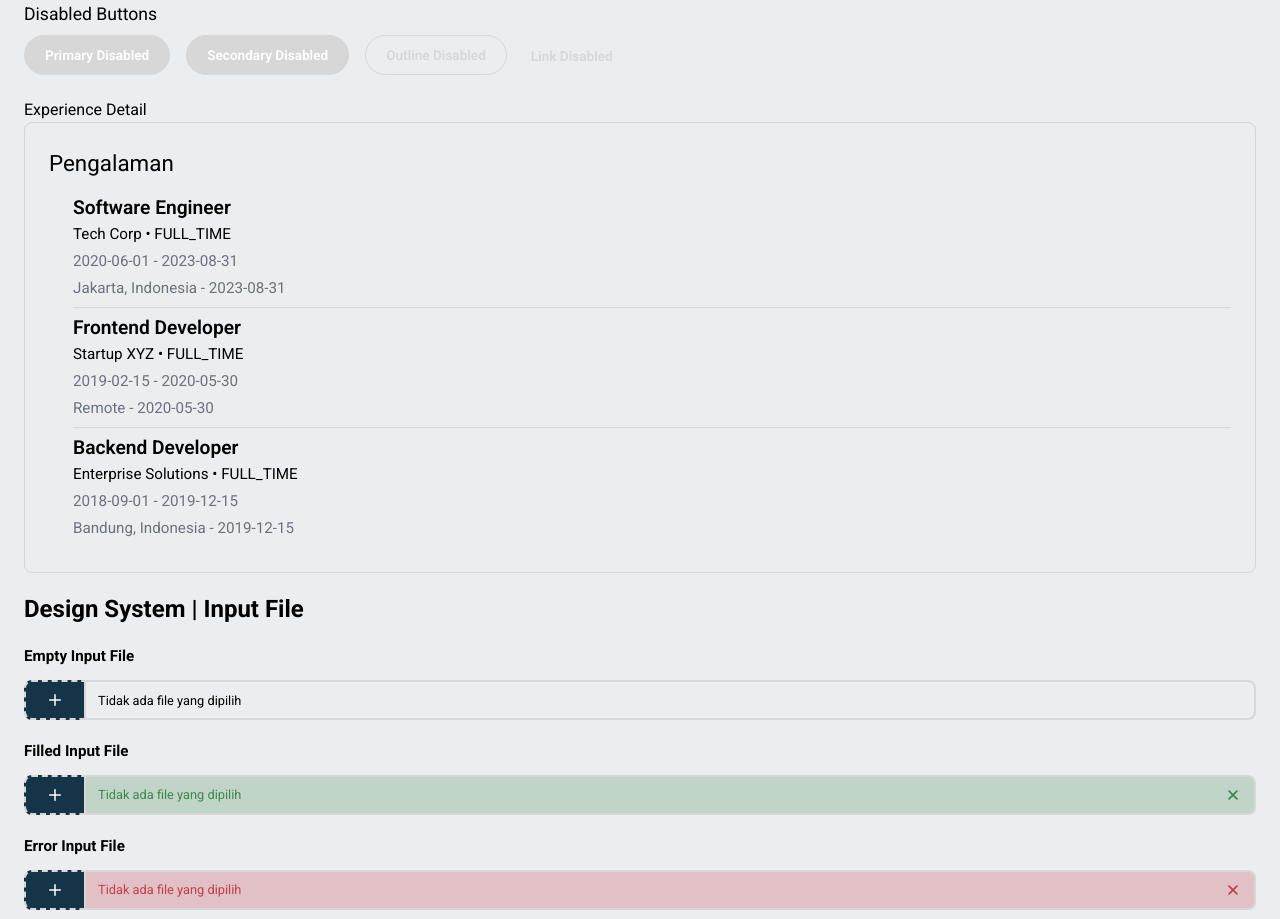
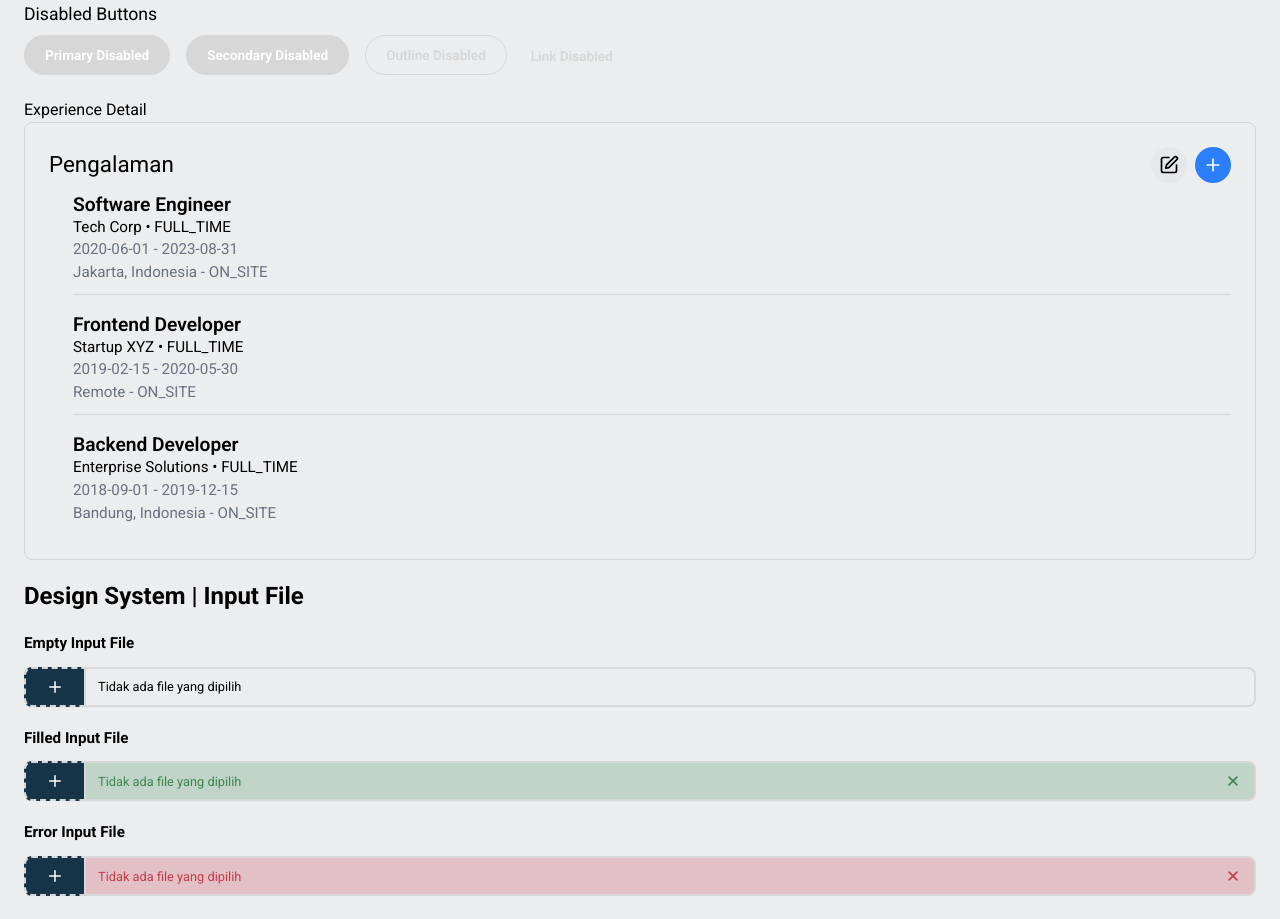
Before and after one commit to Rencanakan-id/rencanakan-talent_pool-frontend, a React (Vite) app: page /design in a window 1280 px wide. Shown: the part 2760-3679 px from the top of the page. Built offline with nearby package versions, Linux system fonts and the light colour scheme.

Commit message:
feat: Add pop up component to experience section

```diff
--- a/src/components/ui/experience.tsx
+++ b/src/components/ui/experience.tsx
@@ -1,4 +1,9 @@
+import { useState } from 'react';
 import { Typography } from '../atoms/typography';
+import { Modal } from './modal';
+import { Pencil, Plus, Edit } from 'lucide-react';
+import { Input } from './input';
+
 export type EmploymentType =
   | 'FULL_TIME'
   | 'PART_TIME'
@@ -28,29 +33,66 @@ interface ExperienceProps {
 }
 
 const Experience: React.FC<ExperienceProps> = ({ experiences = [] }) => {
+  const [isModalOpen, setIsModalOpen] = useState(false);
+  const [editingExperience, setEditingExperience] = useState<ExperienceDetail | null>(null);
+  const [isEditMode, setIsEditMode] = useState(false); // State untuk menampilkan ikon pensil
+
+  const handleEdit = (exp: ExperienceDetail) => {
+    setEditingExperience(exp);
+    setIsModalOpen(true);
+  };
+
+  const handleAdd = () => {
+    setEditingExperience(null);
+    setIsModalOpen(true);
+  };
+
   return (
     <div className="min-h-[200px] w-full rounded-[8px] border border-gray-300 px-6 py-6">
-      <Typography variant="p1" className="pb-4">
-        Pengalaman
-      </Typography>
+      {/* Header dengan tombol Add dan Edit */}
+      <div className="flex justify-between items-center">
+        <Typography variant="p1">Pengalaman</Typography>
+        <div className="flex space-x-2">
+          {/* Tombol Edit */}
+          <button
+            onClick={() => setIsEditMode(!isEditMode)}
+            className="p-2 rounded-full bg-gray-200 hover:bg-gray-300"
+          >
+            <Edit size={20} />
+          </button>
+          {/* Tombol Add */}
+          <button
+            onClick={handleAdd}
+            className="p-2 rounded-full bg-blue-500 text-white hover:bg-blue-600"
+          >
+            <Plus size={20} />
+          </button>
+        </div>
+      </div>
 
       {experiences.length > 0 ? (
         <div className="w-full space-y-2 divide-y divide-gray-300 pl-6">
           {experiences.map((exp) => (
-            <div key={exp.id} className="min-h-[112px] space-y-1">
-              <Typography variant="h5"> {exp.title} </Typography>
-              <Typography variant="p3">
-                {' '}
-                {exp.company} • {exp.employmentType}{' '}
-              </Typography>
-              <Typography variant="p3" className="text-gray-500">
-                {' '}
-                {exp.startDate} - {exp.endDate}{' '}
-              </Typography>
-              <Typography variant="p3" className="text-gray-500">
-                {' '}
-                {exp.location} - {exp.endDate}{' '}
-              </Typography>
+            <div key={exp.id} className="min-h-[112px] space-y-1 flex justify-between items-center">
+              <div>
+                <Typography variant="h5">{exp.title}</Typography>
+                <Typography variant="p3">{exp.company} • {exp.employmentType}</Typography>
+                <Typography variant="p3" className="text-gray-500">
+                  {exp.startDate} - {exp.endDate}
+                </Typography>
+                <Typography variant="p3" className="text-gray-500">
+                  {exp.location} - {exp.locationType}
+                </Typography>
+              </div>
+              {/* Tampilkan ikon Pensil jika isEditMode true */}
+              {isEditMode && (
+                <button
+                  onClick={() => handleEdit(exp)}
+                  className="p-2 rounded-full bg-gray-200 hover:bg-gray-300"
+                >
+                  <Pencil size={16} />
+                </button>
+              )}
             </div>
           ))}
         </div>
@@ -59,6 +101,25 @@ const Experience: React.FC<ExperienceProps> = ({ experiences = [] }) => {
           Tidak ada pengalaman.
         </Typography>
       )}
+
+      {/* Modal untuk Add / Edit */}
+      {isModalOpen && (
+        <Modal title={editingExperience ? 'Edit Pengalaman' : 'Tambah Pengalaman'} isOpen={true} onClose={() => setIsModalOpen(false)}>
+          <div className="flex flex-col space-y-4">
+            <Input label="Judul" placeholder="Judul" />
+            <Input label="Perusahaan" placeholder="Perusahaan" />
+            <Input label="Jenis Pekerjaan" placeholder="Jenis Pekerjaan" />
+            <div className="flex space-x-2">
+              <Input label="Tanggal Mulai" placeholder="Tanggal Mulai" type='date' />
+              <Input label="Tanggal Selesai" placeholder="Tanggal Selesai" type='date' />
+            </div>
+
+            <button className="bg-blue-500 text-white py-2 rounded-md">
+              {editingExperience ? 'Simpan' : 'Tambah'}
+            </button>
+          </div>
+        </Modal>
+      )}
     </div>
   );
 };
--- a/src/modules/TalentProfileModule/Section/talentExperience.tsx
+++ b/src/modules/TalentProfileModule/Section/talentExperience.tsx
@@ -0,0 +1,78 @@
+import { useEffect, useState } from 'react';
+import { Button } from '@/components';
+import Experience, { ExperienceDetail } from '@/components/ui/experience';
+import UserProfileCard, { UserProfile } from '@/components/ui/profile';
+import { ArrowLeft, BookmarkIcon } from 'lucide-react';
+import Location from '@/components/ui/location';
+import Cookies from 'js-cookie';
+
+export const TalentExperience: React.FC = () => {
+
+    const experience: ExperienceDetail[] = [
+        {
+          id: 1,
+          title: 'Frontend Developer',
+          employmentType: 'FULL_TIME',
+          locationType: 'HYBRID',
+          talentId: 1,
+          company: 'Google',
+          location: 'Mountain View, CA',
+          startDate: '2019-01-01',
+          endDate: '2021-01-01',
+        },
+        {
+          id: 2,
+          title: 'Backend Developer',
+          employmentType: 'FULL_TIME',
+          locationType: 'HYBRID',
+          talentId: 1,
+          company: 'Facebook',
+          location: 'Menlo Park, CA',
+          startDate: '2017-01-01',
+          endDate: '2019-01-01',
+        },
+        {
+          id: 3,
+          title: 'Fullstack Developer',
+          employmentType: 'FULL_TIME',
+          locationType: 'HYBRID',
+          talentId: 1,
+          company: 'Amazon',
+          location: 'Seattle, WA',
+          startDate: '2015-01-01',
+          endDate: '2017-01-01',
+        },
+      ];
+
+
+  return !experience ? (
+    <div className="absolute inset-0 flex h-full w-full items-center justify-center">
+      <div
+        data-testid="loading-spinner"
+        className="h-8 w-8 animate-spin rounded-full border-4 border-gray-300 border-t-blue-500"
+      ></div>
+    </div>
+  ) : (
+    <div className="flex w-full justify-center">
+      <div className="m-6 w-full max-w-6xl justify-center bg-white">
+        <div className="flex w-full justify-between p-4">
+          <Button variant="primary-outline" className="flex py-2">
+            <ArrowLeft size={20} />
+            <span>Kembali</span>
+          </Button>
+          <Button variant="primary" className="flex py-2">
+            <BookmarkIcon className="h-6 w-6 text-white" />
+            <span>Masukkan ke Favorit</span>
+          </Button>
+        </div>
+
+        <div className="flex w-full flex-col items-center space-y-2 p-4 md:flex-row md:items-start md:space-x-6 md:space-y-0">
+          <img src="image-3.png" alt="Logo" className="h-[330px] w-[298px]" />
+          <div className="w-full flex-col items-center space-y-4">
+            <Experience experiences={experience} />
+          </div>
+        </div>
+      </div>
+    </div>
+  );
+};
```
